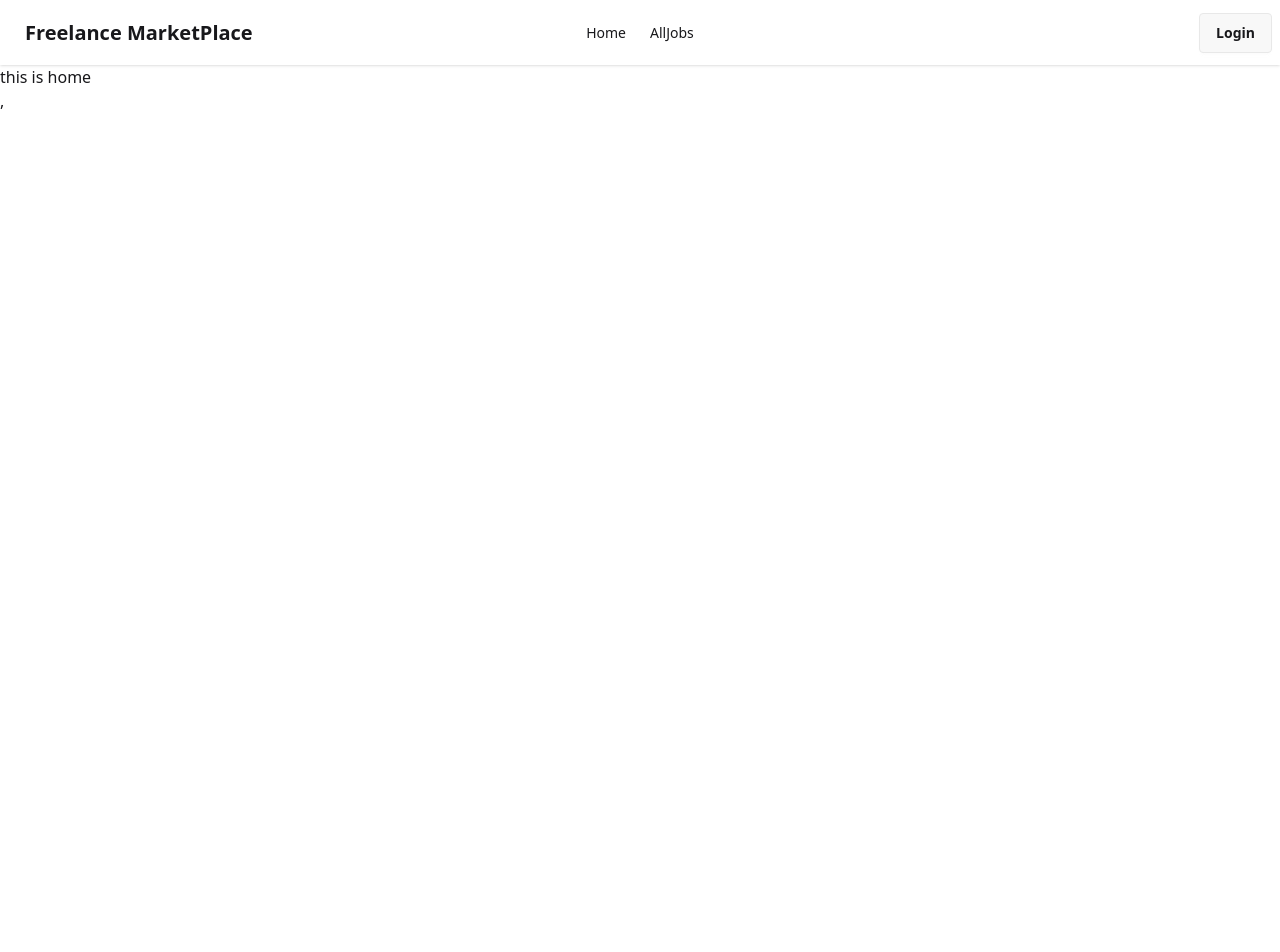
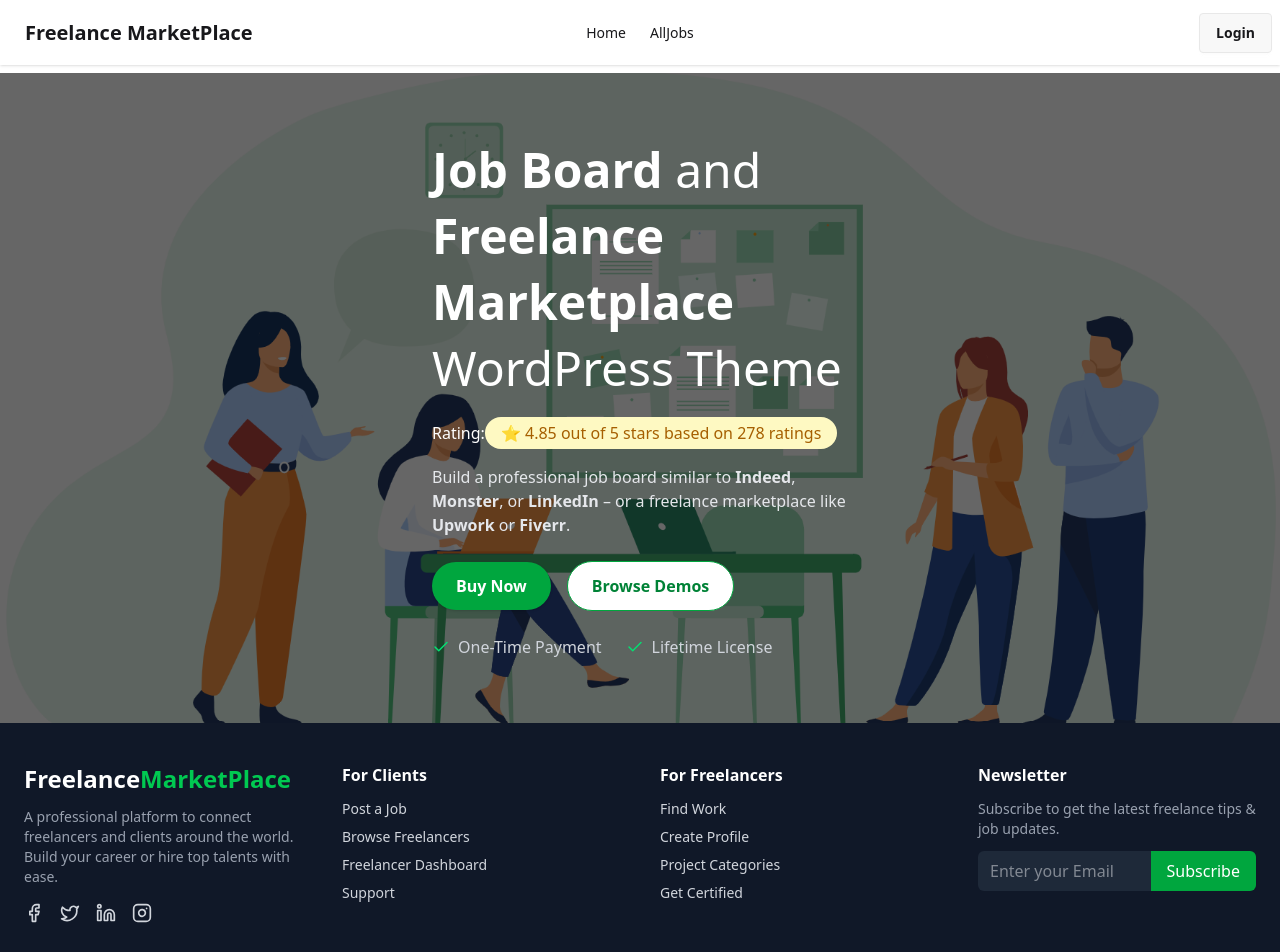
Before and after one commit to Istheaksayem/freelance-marketplace-project, a React app: page / in a window 1280 px wide. Shown: the top 952 px of the page. Before the commit the page ends 800 px from the top, so only its background shows below. Built offline with nearby package versions, Linux system fonts and the light colour scheme; the HTML template or start-up script is replaced by a standard one.

Commit message:
added banner and footer section

```diff
--- a/package.json
+++ b/package.json
@@ -11,6 +11,9 @@
   },
   "dependencies": {
     "@tailwindcss/vite": "^4.1.17",
+    "framer-motion": "^12.23.24",
+    "gsap": "^3.13.0",
+    "lucide-react": "^0.553.0",
     "react": "^19.1.1",
     "react-dom": "^19.1.1",
     "react-router": "^7.9.5",
--- a/src/Layout/RootLayout.jsx
+++ b/src/Layout/RootLayout.jsx
@@ -1,12 +1,14 @@
 import React from 'react';
 import NavBar from '../components/NavBar/NavBar';
 import { Outlet } from 'react-router';
+import Footer from '../components/Footer/Footer';
 
 const RootLayout = () => {
     return (
         <div>
             <NavBar></NavBar>
             <Outlet></Outlet>
+            <Footer></Footer>
         </div>
     );
 };
--- /dev/null
+++ b/src/components/Banner/Banner.jsx
@@ -0,0 +1,99 @@
+
+import React from 'react';
+
+import bannerImg from '../../assets/image.png'
+import { Check } from 'lucide-react';
+import { motion } from "framer-motion";
+
+
+const Banner = () => {
+  // Animation Variants
+  const fadeUp = {
+    hidden: { opacity: 0, y: 50 },
+    visible: { opacity: 1, y: 0 },
+  };
+
+  return (
+    <section
+      className="relative bg-cover bg-center bg-no-repeat py-16 text-white mt-2"
+      style={{ backgroundImage: `url(${bannerImg})` }}
+    >
+      {/* Overlay */}
+      <div className="absolute inset-0 bg-black/60"></div>
+
+      <div className="relative z-10 container mx-auto px-6 md:px-12 max-w-lg ">
+        {/* Title */}
+        <motion.h1
+          variants={fadeUp}
+          initial="hidden"
+          animate="visible"
+          transition={{ duration: 0.8, delay: 0.2 }}
+          className="text-4xl md:text-5xl font-bold mb-4 leading-snug"
+        >
+          Job Board <span className="font-normal">and</span> <br />
+          <span className="font-bold">Freelance Marketplace</span> <br />
+          <span className="font-light">WordPress Theme</span>
+        </motion.h1>
+
+        Rating:
+        <motion.div
+          variants={fadeUp}
+          initial="hidden"
+          animate="visible"
+          transition={{ duration: 0.8, delay: 0.4 }}
+          className="inline-block bg-yellow-100 text-yellow-700 font-medium px-4 py-1 rounded-full mb-4"
+        >
+          ⭐ 4.85 out of 5 stars based on 278 ratings
+        </motion.div>
+
+        {/* Paragraph */}
+        <motion.p
+          variants={fadeUp}
+          initial="hidden"
+          animate="visible"
+          transition={{ duration: 0.8, delay: 0.6 }}
+          className="text-gray-200 mb-6"
+        >
+          Build a professional job board similar to{" "}
+          <strong>Indeed</strong>, <strong>Monster</strong>, or{" "}
+          <strong>LinkedIn</strong> – or a freelance marketplace like{" "}
+          <strong>Upwork</strong> or <strong>Fiverr</strong>.
+        </motion.p>
+
+        {/* Buttons */}
+        <motion.div
+          variants={fadeUp}
+          initial="hidden"
+          animate="visible"
+          transition={{ duration: 0.8, delay: 0.8 }}
+          className="flex flex-wrap gap-4 items-center mb-6"
+        >
+          <button className="bg-green-600 hover:bg-green-700 text-white font-semibold px-6 py-3 rounded-full shadow transition">
+            Buy Now
+          </button>
+          <button className="border border-green-600 text-green-700 bg-white font-semibold px-6 py-3 rounded-full hover:bg-green-100 transition">
+            Browse Demos
+          </button>
+        </motion.div>
+
+        {/* Features */}
+        <div
+          variants={fadeUp}
+          initial="hidden"
+          animate="visible"
+          transition={{ duration: 0.8, delay: 1 }}
+          className="flex flex-wrap gap-6 text-gray-300"
+        >
+          <div className="flex items-center gap-2">
+            <Check className="text-green-400" size={18} /> One-Time Payment
+          </div>
+          <div className="flex items-center gap-2">
+            <Check className="text-green-400" size={18} /> Lifetime License
+          </div>
+        </div>
+      </div>
+    </section>
+  );
+};
+
+export default Banner;
--- /dev/null
+++ b/src/components/Footer/Footer.jsx
@@ -0,0 +1,81 @@
+import React from "react";
+import { Facebook, Twitter, Linkedin, Instagram } from "lucide-react";
+
+const Footer = () => {
+  return (
+    <footer className="bg-gray-900 text-gray-300 py-10 ">
+      <div className="container mx-auto px-6 grid grid-cols-1 md:grid-cols-4 gap-10">
+        {/* Brand Section */}
+        <div>
+          <h2 className="text-2xl font-bold text-white mb-3">Freelance<span className="text-green-500">MarketPlace</span></h2>
+          <p className="text-gray-400 text-sm mb-4">
+            A professional platform to connect freelancers and clients around
+            the world. Build your career or hire top talents with ease.
+          </p>
+
+          <div className="flex space-x-4">
+            <a href="#" className="hover:text-green-500 transition">
+              <Facebook size={20} />
+            </a>
+            <a href="#" className="hover:text-green-500 transition">
+              <Twitter size={20} />
+            </a>
+            <a href="#" className="hover:text-green-500 transition">
+              <Linkedin size={20} />
+            </a>
+            <a href="#" className="hover:text-green-500 transition">
+              <Instagram size={20} />
+            </a>
+          </div>
+        </div>
+
+        {/* For Clients */}
+        <div>
+          <h3 className="text-white font-semibold mb-3">For Clients</h3>
+          <ul className="space-y-2 text-sm">
+            <li><a href="#" className="hover:text-green-500 transition">Post a Job</a></li>
+            <li><a href="#" className="hover:text-green-500 transition">Browse Freelancers</a></li>
+            <li><a href="#" className="hover:text-green-500 transition">Freelancer Dashboard</a></li>
+            <li><a href="#" className="hover:text-green-500 transition">Support</a></li>
+          </ul>
+        </div>
+
+        {/* For Freelancers */}
+        <div>
+          <h3 className="text-white font-semibold mb-3">For Freelancers</h3>
+          <ul className="space-y-2 text-sm">
+            <li><a href="#" className="hover:text-green-500 transition">Find Work</a></li>
+            <li><a href="#" className="hover:text-green-500 transition">Create Profile</a></li>
+            <li><a href="#" className="hover:text-green-500 transition">Project Categories</a></li>
+            <li><a href="#" className="hover:text-green-500 transition">Get Certified</a></li>
+          </ul>
+        </div>
+
+        {/* Newsletter */}
+        <div>
+          <h3 className="text-white font-semibold mb-3">Newsletter</h3>
+          <p className="text-gray-400 text-sm mb-3">
+            Subscribe to get the latest freelance tips & job updates.
+          </p>
+          <div className="flex items-center">
+            <input
+              type="email"
+              placeholder="Enter your Email"
+              className="w-full px-3 py-2 rounded-l-md bg-gray-800 text-gray-200 focus:outline-none"
+            />
+            <button className="bg-green-600 hover:bg-green-700 text-white px-4 py-2 rounded-r-md">
+              Subscribe
+            </button>
+          </div>
+        </div>
+      </div>
+
+      {/* Bottom Footer */}
+      <div className="border-t border-gray-700 mt-10 pt-5 text-center text-sm text-gray-400">
+        © {new Date().getFullYear()} <span className="text-green-500 font-medium">FreelanceMarketPlace</span>. All rights reserved.
+      </div>
+    </footer>
+  );
+};
+
+export default Footer;
--- a/src/components/Home/Home.jsx
+++ b/src/components/Home/Home.jsx
@@ -1,9 +1,10 @@
 import React from 'react';
+import Banner from '../Banner/Banner';
 
 const Home = () => {
     return (
         <div>
-            this is home
+            <Banner></Banner>
         </div>
     );
 };
--- /dev/null
+++ b/src/components/Register/Register.jsx
@@ -0,0 +1,11 @@
+import React from 'react';
+
+const Register = () => {
+    return (
+        <div>
+
+        </div>
+    );
+};
+
+export default Register;
```
Also changed, not shown: src/assets/image.png (added), 1 other file (tests, documents, lock files or other folders).
